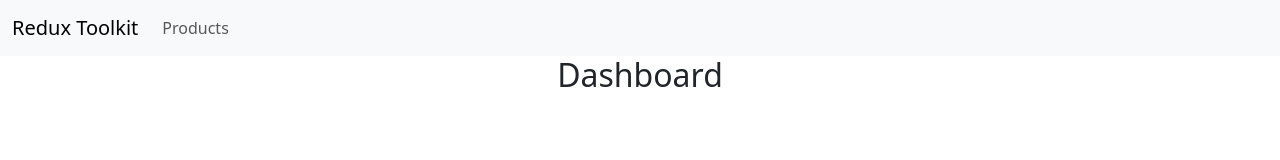
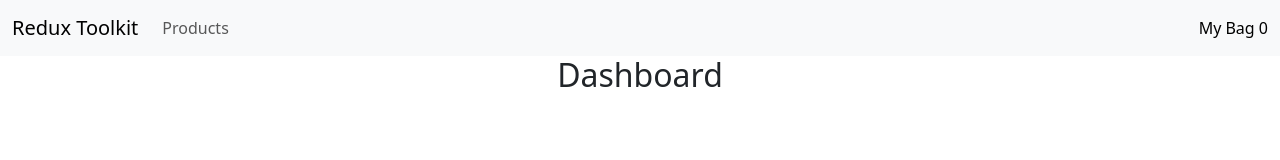
Before and after one commit to leobewater/youtube-redux-toolkit-ecom, a React (Create React App) app: page / in a window 1280 px wide. Shown: the top 160 px of the page. Built offline with nearby package versions, Linux system fonts and the light colour scheme.

Commit message:
set up cart link

```diff
--- a/src/components/NavbarPanel.js
+++ b/src/components/NavbarPanel.js
@@ -8,17 +8,18 @@ const NavbarPanel = () => {
     <Navbar expand="lg" className="bg-body-tertiary">
       <Container fluid>
         <Navbar.Brand href="#">Redux Toolkit</Navbar.Brand>
-        <Navbar.Toggle aria-controls="navbarScroll" />
-        <Navbar.Collapse id="navbarScroll">
-          <Nav
-            className="me-auto my-2 my-lg-0"
-            style={{ maxHeight: '100px' }}
-            navbarScroll
-          >
-            <Nav.Link to="/" as={Link}>
-              Products
+        <Nav>
+          <Nav.Link to="/" as={Link}>
+            Products
+          </Nav.Link>
+        </Nav>
+        <Navbar.Toggle />
+        <Navbar.Collapse className="justify-content-end">
+          <Navbar.Text>
+            <Nav.Link to="/cart" as={Link}>
+              My Bag 0
             </Nav.Link>
-          </Nav>
+          </Navbar.Text>
         </Navbar.Collapse>
       </Container>
     </Navbar>
```
